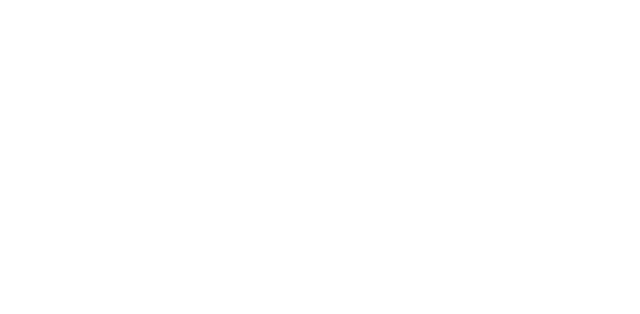
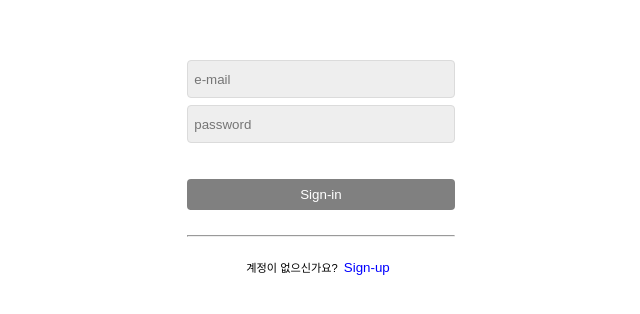
Before and after one commit to limelumo/wanted-pre-onboarding-fe-lh, a React (Create React App) app: page /sign-in in a window 1280 px wide. Before the commit this address had no page. Shown: the part 232-546 px from the top of the page, without its empty margins (319-959 px from the left). Built offline with nearby package versions, Linux system fonts and the light colour scheme.

Commit message:
feat: set route authentication

```diff
--- a/src/App.js
+++ b/src/App.js
@@ -4,6 +4,7 @@ import GlobalStyles from './styles/globalStyles';
 import SignIn from './pages/SignIn';
 import SignUp from './pages/SignUp';
 import TodoLists from './pages/TodoLists';
+import AuthWrapper from './components/AuthWrapper';
 
 function App() {
   return (
@@ -11,9 +12,10 @@ function App() {
       <GlobalStyles />
       <div className="App">
         <Routes>
-          <Route path="/" element={<SignIn />} />
+          <Route path="/sign-in" element={<SignIn />} />
           <Route path="/sign-up" element={<SignUp />} />
           <Route path="/todo" element={<TodoLists />} />
+          <Route path="/" element={<AuthWrapper />} />
         </Routes>
       </div>
     </BrowserRouter>
--- /dev/null
+++ b/src/components/AuthWrapper.js
@@ -0,0 +1,8 @@
+import { Navigate } from 'react-router-dom';
+
+const AuthWrapper = () => {
+  const authenticated = !!localStorage.getItem('token');
+
+  return <Navigate to={authenticated ? '/todo' : '/sign-in'} replace />;
+};
+export default AuthWrapper;
--- a/src/pages/SignIn.js
+++ b/src/pages/SignIn.js
@@ -90,7 +90,7 @@ const SignIn = () => {
     navigate('/todo');
   };
 
-  const toLists = (e) => {
+  const handleUserInfo = (e) => {
     e.preventDefault();
 
     if (enteredId !== userInfo.id || enteredPw !== userInfo.pw) {
@@ -107,7 +107,7 @@ const SignIn = () => {
 
   return (
     <SignInWrapper>
-      <SignInForm onSubmit={toLists}>
+      <SignInForm onSubmit={handleUserInfo}>
         <IdInput
           type="text"
           name="id"
```
